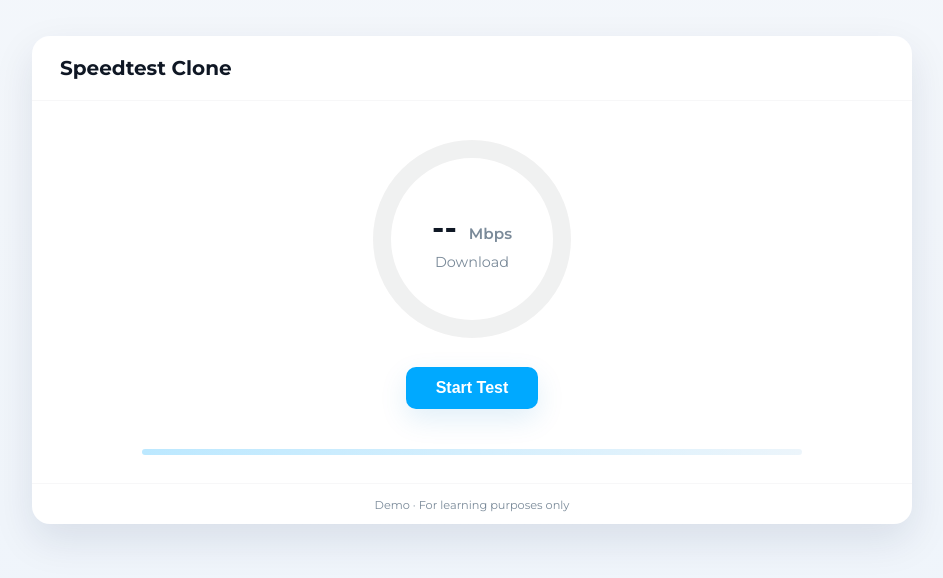
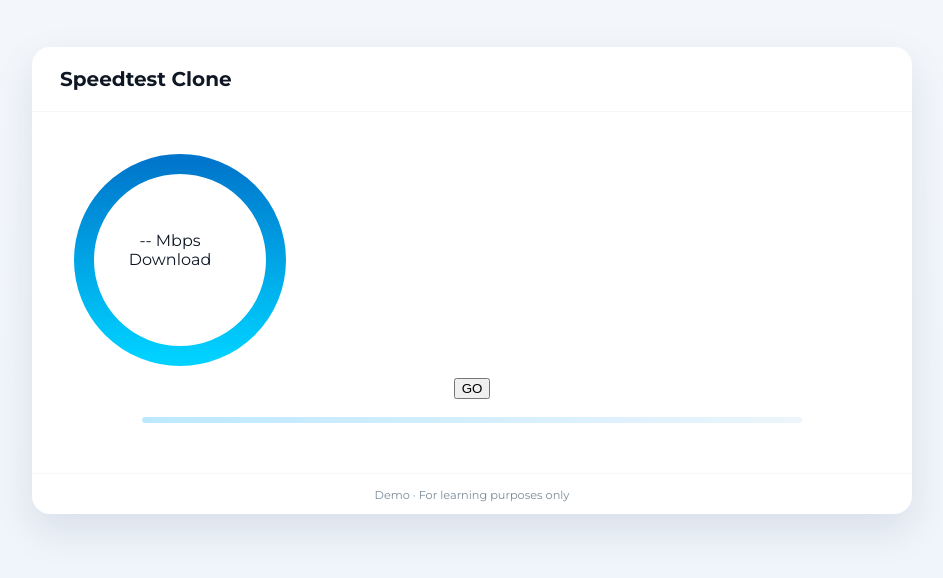
Before and after one commit to l-i45/speedtestclone, a plain HTML site: page index.html in a window 1280 px wide. Shown: the part 120-698 px from the top of the page, without its empty margins (168-1111 px from the left). Drawn offline with Linux system fonts and the light colour scheme.

Commit message:
Update index.html

```diff
--- a/index.html
+++ b/index.html
@@ -4,7 +4,8 @@
   <meta charset="utf-8" />
   <meta name="viewport" content="width=device-width,initial-scale=1" />
   <title>Speedtest Clone</title>
-  <link href="https://fonts.googleapis.com/css2?family=Montserrat:wght@300;400;600;700&display=swap" rel="stylesheet">
+  <!-- fonts -->
+  <link href="https://fonts.googleapis.com/css2?family=Montserrat:wght@300;400;600;700&family=Oswald:wght@300;400;600&display=swap" rel="stylesheet">
   <link rel="stylesheet" href="css/style.css">
   <link rel="icon" href="favicon.ico">
 </head>
@@ -16,37 +17,37 @@
       </header>
 
       <section class="card-body">
-        <div class="gauge-row">
-          <div class="gauge-wrap" aria-hidden="true">
-            <!-- SVG circular gauge -->
-            <svg class="gauge" viewBox="0 0 220 220" width="220" height="220" aria-hidden="true">
+        <div class="top-row">
+          <div class="gauge-wrap">
+            <svg class="gauge" viewBox="0 0 240 240" width="240" height="240" aria-hidden="true">
               <defs>
-                <linearGradient id="gradDownload" x1="0%" y1="0%" x2="100%" y2="0%">
-                  <stop offset="0%" stop-color="#00a9ff" />
-                  <stop offset="100%" stop-color="#0077cc" />
+                <linearGradient id="g1" x1="0%" y1="0%" x2="100%" y2="0%">
+                  <stop offset="0%" stop-color="#00d1ff"/>
+                  <stop offset="100%" stop-color="#0077cc"/>
                 </linearGradient>
               </defs>
-              <g transform="translate(110,110)">
-                <circle class="gauge-bg" r="90" cx="0" cy="0" fill="none" stroke-width="18"></circle>
-                <circle class="gauge-fg" r="90" cx="0" cy="0" fill="none" stroke-width="18" stroke="url(#gradDownload)" stroke-linecap="round" transform="rotate(-90)"></circle>
+              <g transform="translate(120,120)">
+                <circle class="g-bg" r="96" fill="none" stroke-width="20"></circle>
+                <circle class="g-fg" r="96" fill="none" stroke-width="20" stroke="url(#g1)" stroke-linecap="round" transform="rotate(-90)"></circle>
               </g>
             </svg>
+
             <div class="gauge-center">
-              <div class="gauge-value"><span id="gaugeNumber">--</span><span class="unit"> Mbps</span></div>
-              <div class="gauge-label">Download</div>
+              <div class="gauge-number"><span id="gaugeNumber">--</span><span class="unit"> Mbps</span></div>
+              <div class="gauge-sub">Download</div>
             </div>
+          </div>
+
+          <div class="controls">
+            <button id="startTest" class="go-btn">GO</button>
+            <div id="progress" class="progress" aria-hidden="true"></div>
           </div>
         </div>
 
-        <div class="controls">
-          <button id="startTest" class="start-btn">Start Test</button>
+        <div id="result" class="result" aria-live="polite">
+          <!-- ping / download / upload boxes injected by JS -->
         </div>
 
-        <div id="result" class="result" aria-live="polite">
-          <!-- stat boxes inserted by JS -->
-        </div>
-
-        <div id="progress" class="progress" aria-hidden="true"></div>
       </section>
 
       <footer class="card-footer">
```
